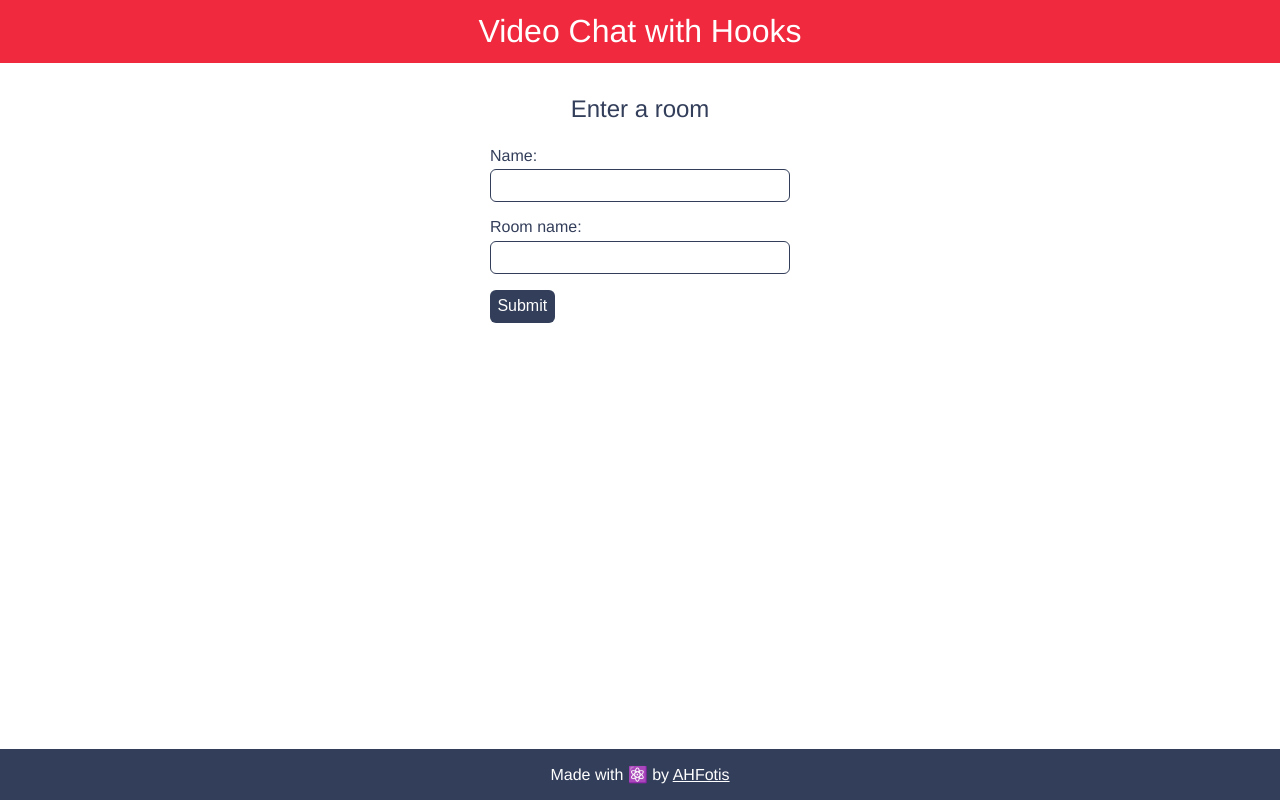
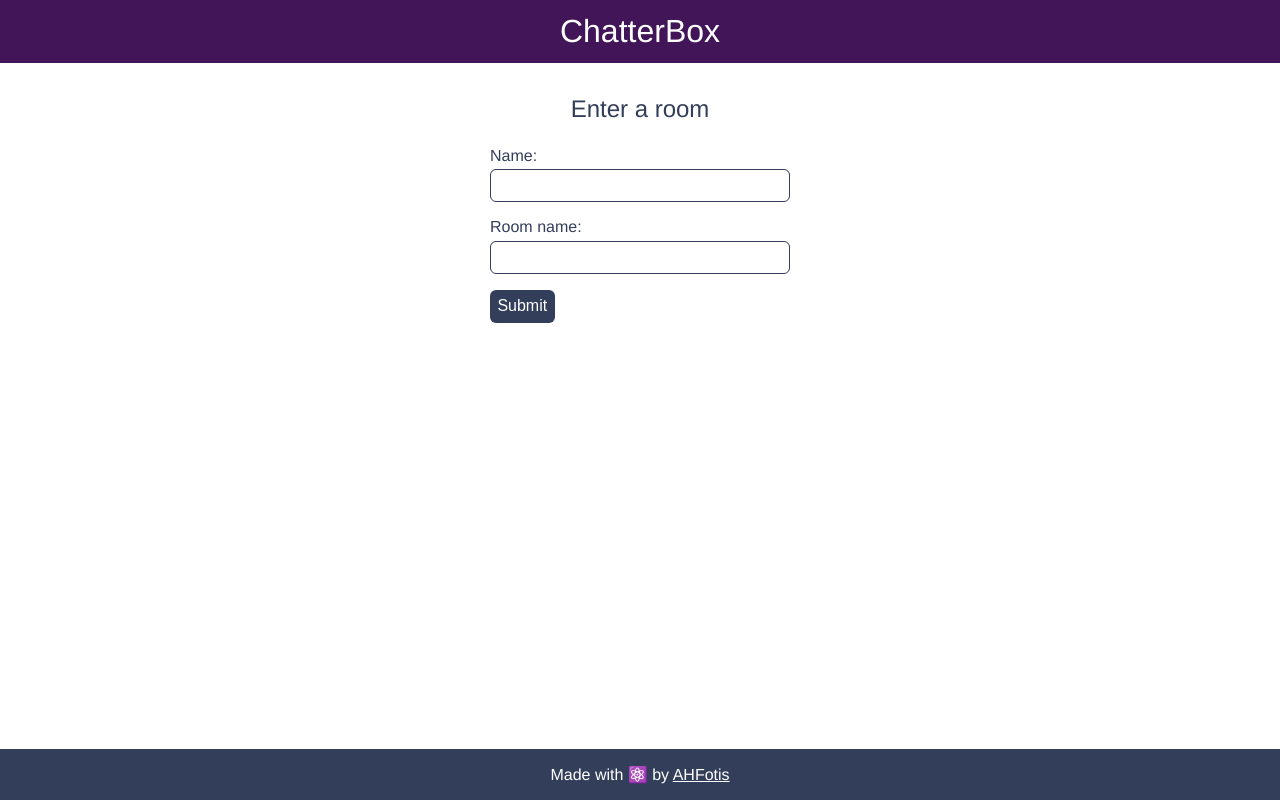
Before and after one commit to AHFotis/ChatterBox, a React (Create React App) app: page / in a window 1280 px wide. Built offline with nearby package versions, Linux system fonts and the light colour scheme.

Commit message:
header changed

```diff
--- a/public/index.html
+++ b/public/index.html
@@ -20,7 +20,7 @@
       work correctly both with client-side routing and a non-root public URL.
       Learn how to configure a non-root public URL by running `npm run build`.
     -->
-  <title>React App</title>
+  <title>ChatterBox</title>
 </head>
 
 <body>
--- a/src/App.css
+++ b/src/App.css
@@ -15,7 +15,7 @@ body {
 }
 
 header {
-  background: #f0293e;
+  background: #411557;
   color: #fff;
   text-align: center;
   flex-grow: 0;
--- a/src/App.js
+++ b/src/App.js
@@ -6,7 +6,7 @@ const App = () => {
   return (
     <div className="app">
       <header>
-        <h1>Video Chat with Hooks</h1>
+        <h1>ChatterBox</h1>
       </header>
       <main>
         <VideoChat />
```
Also changed, not shown: package.json (+8 -4 lines), 1 other file (tests, documents, lock files or other folders).
